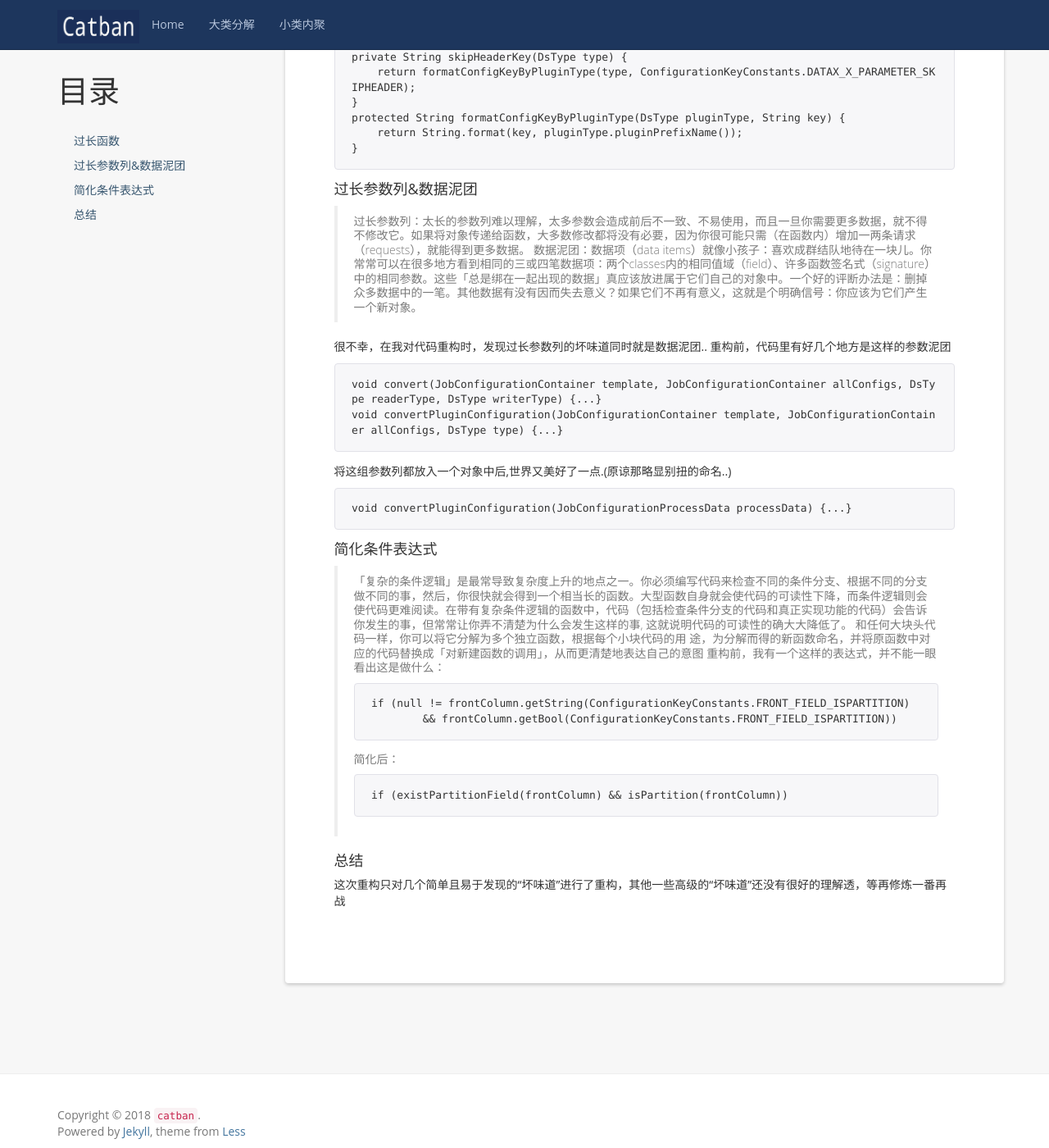
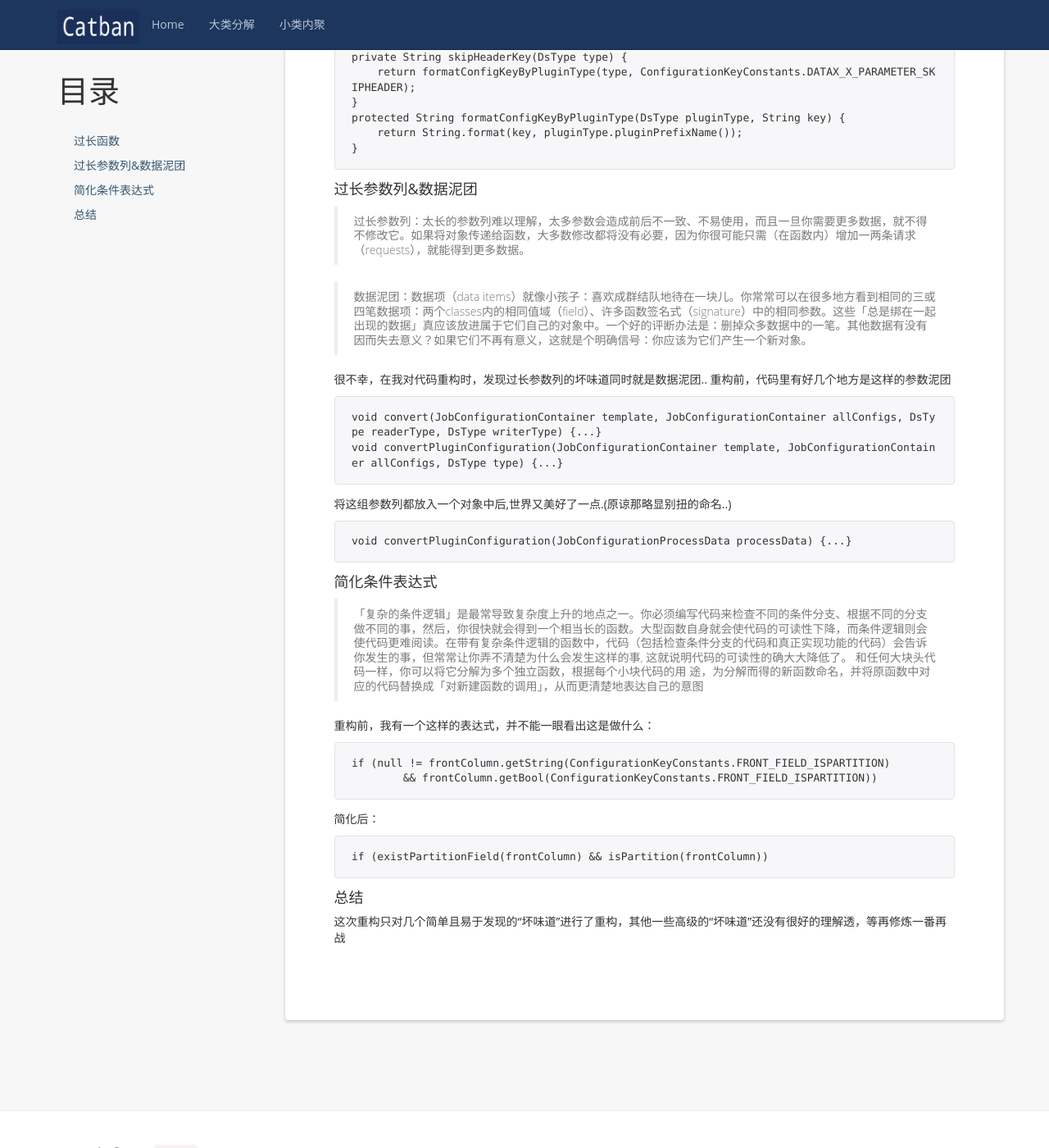
Before and after one commit to catBan/jekyll_cb, a Jekyll site: the page built from _posts/2018-06-12-refactoring-practice.md, in a window 1280 px wide and 1400 px high, scrolled down 1689 px. Shown: the whole window at 82% size. Built offline with Jekyll 4.4.1, drawn with Linux system fonts in a browser that asks for light colours; comment, search, counter and statistics services are not loaded.

Commit message:
format article

````diff
--- a/_posts/2018-06-12-refactoring-practice.md
+++ b/_posts/2018-06-12-refactoring-practice.md
@@ -80,7 +80,8 @@ protected String formatConfigKeyByPluginType(DsType pluginType, String key) {
 
 #### 过长参数列&数据泥团
 > 过长参数列：太长的参数列难以理解，太多参数会造成前后不一致、不易使用，而且一旦你需要更多数据，就不得不修改它。如果将对象传递给函数，大多数修改都将没有必要，因为你很可能只需（在函数内）增加一两条请求（requests），就能得到更多数据。
-数据泥团：数据项（data items）就像小孩子：喜欢成群结队地待在一块儿。你常常可以在很多地方看到相同的三或四笔数据项：两个classes内的相同值域（field）、许多函数签名式（signature）中的相同参数。这些「总是绑在一起出现的数据」真应该放进属于它们自己的对象中。一个好的评断办法是：删掉众多数据中的一笔。其他数据有没有因而失去意义？如果它们不再有意义，这就是个明确信号：你应该为它们产生一个新对象。
+
+>数据泥团：数据项（data items）就像小孩子：喜欢成群结队地待在一块儿。你常常可以在很多地方看到相同的三或四笔数据项：两个classes内的相同值域（field）、许多函数签名式（signature）中的相同参数。这些「总是绑在一起出现的数据」真应该放进属于它们自己的对象中。一个好的评断办法是：删掉众多数据中的一笔。其他数据有没有因而失去意义？如果它们不再有意义，这就是个明确信号：你应该为它们产生一个新对象。
 
 
 很不幸，在我对代码重构时，发现过长参数列的坏味道同时就是数据泥团..
@@ -98,6 +99,7 @@ void convertPluginConfiguration(JobConfigurationProcessData processData) {...}
 #### 简化条件表达式
 >「复杂的条件逻辑」是最常导致复杂度上升的地点之一。你必须编写代码来检查不同的条件分支、根据不同的分支做不同的事，然后，你很快就会得到一个相当长的函数。大型函数自身就会使代码的可读性下降，而条件逻辑则会使代码更难阅读。在带有复杂条件逻辑的函数中，代码（包括检查条件分支的代码和真正实现功能的代码）会告诉你发生的事，但常常让你弄不清楚为什么会发生这样的事, 这就说明代码的可读性的确大大降低了。
 和任何大块头代码一样，你可以将它分解为多个独立函数，根据每个小块代码的用 途，为分解而得的新函数命名，并将原函数中对应的代码替换成「对新建函数的调用」，从而更清楚地表达自己的意图
+
 重构前，我有一个这样的表达式，并不能一眼看出这是做什么：
 ```
 if (null != frontColumn.getString(ConfigurationKeyConstants.FRONT_FIELD_ISPARTITION)
````
